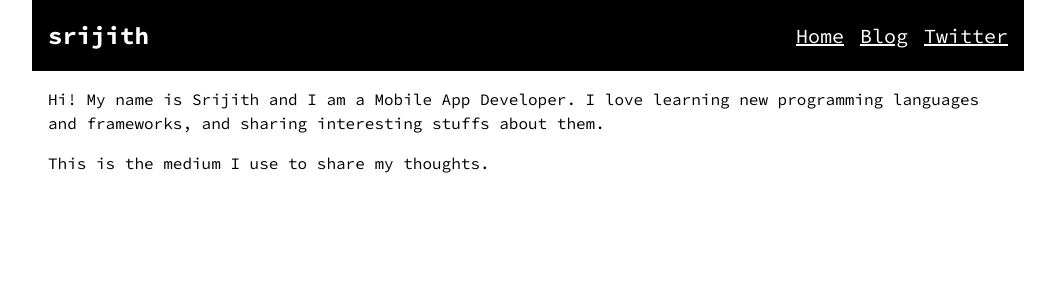
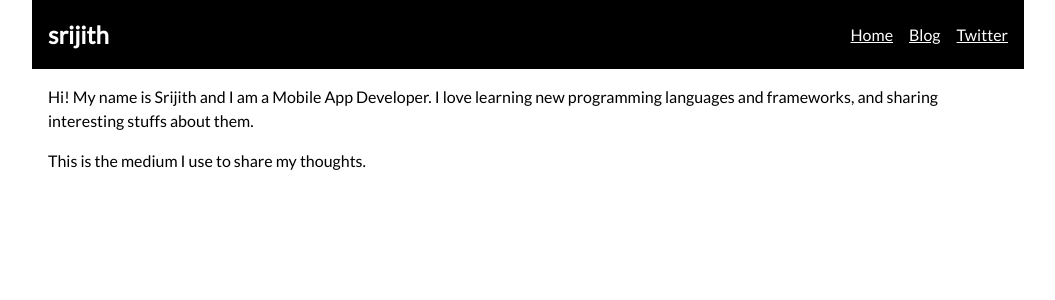
Before and after one commit to sjthn/sjthn.github.io, a Next.js app: page / in a window 1280 px wide. Shown: the top 300 px of the page, without its empty margins (112-1167 px from the left). Built offline with nearby package versions, Linux system fonts and the light colour scheme.

Commit message:
Use lato font

```diff
--- a/src/app/global.css
+++ b/src/app/global.css
@@ -1,5 +1,5 @@
 pre {
-  font-size: 12pt;
+  font-size: 11pt;
   padding-top: 10px;
   padding-bottom: 10px;
   padding-left: 10px;
--- a/src/app/layout.tsx
+++ b/src/app/layout.tsx
@@ -1,12 +1,13 @@
-import { Source_Code_Pro } from "next/font/google";
+import { Lato } from "next/font/google";
 import Script from "next/script";
 import App from "./_app";
 import styles from "./styles.module.css";
 import { Metadata, Viewport } from "next";
 import "./global.css";
 
-const sourceCodePro = Source_Code_Pro({
+const lato = Lato({
   subsets: ["latin"],
+  weight: "400",
 });
 
 export const metadata: Metadata = {
@@ -25,7 +26,7 @@ export default function RootLayout({
   children: React.ReactNode;
 }) {
   return (
-    <html lang="en" className={sourceCodePro.className}>
+    <html lang="en" className={lato.className}>
       <body className={styles.body}>
         <App children={children} />
         <Script src="https://www.googletagmanager.com/gtag/js?id=UA-160355954-1"></Script>
--- a/src/components/nav_header.tsx
+++ b/src/components/nav_header.tsx
@@ -9,8 +9,9 @@ export default function NavHeader() {
         <ol
           style={{
             listStyle: "none",
-            fontSize: "20px",
+            fontSize: "16px",
             display: "flex",
+            alignItems: "center",
             paddingLeft: 0,
           }}
         >
```
